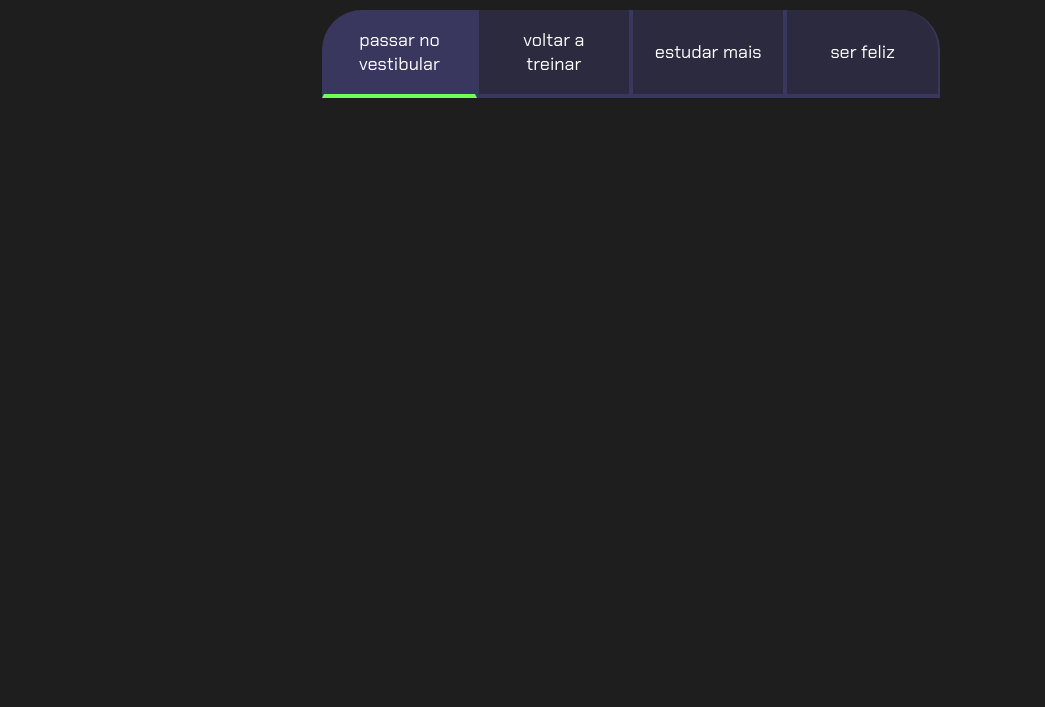
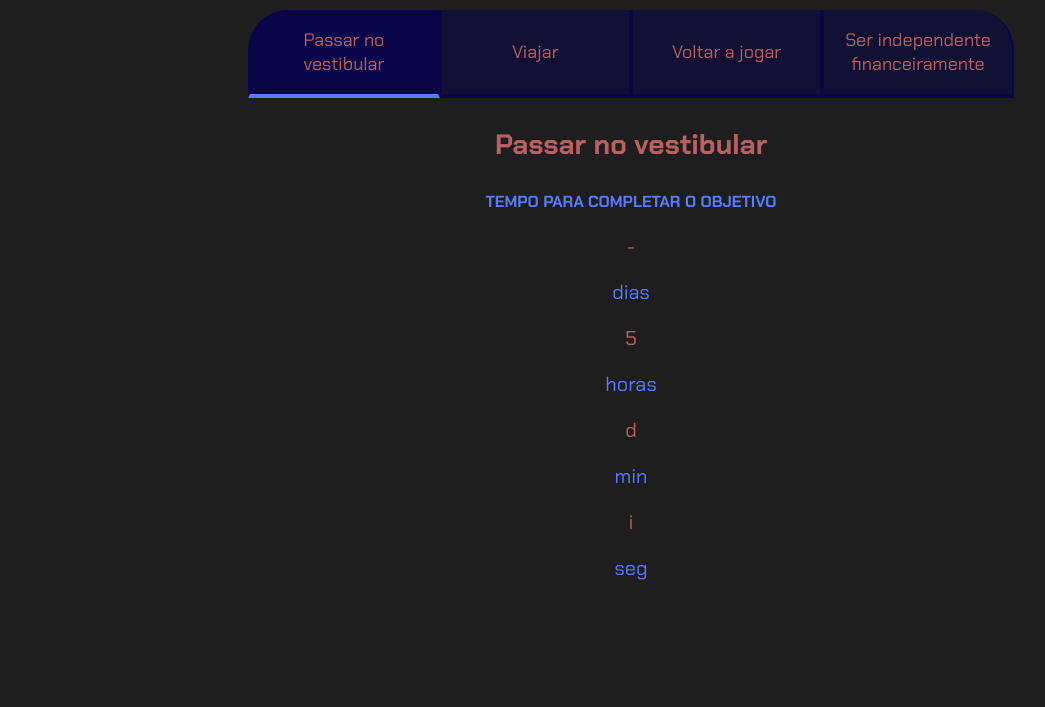
Before and after one commit to isadoraachiroli/vscode3d, a plain HTML site: page index.html in a window 1280 px wide. Shown: the part 93-800 px from the top of the page, without its empty margins (9-1054 px from the left). Drawn offline with Linux system fonts and the light colour scheme.

Commit message:
Add files via upload

```diff
--- a/index.html
+++ b/index.html
@@ -10,14 +10,107 @@
 
 <body>
     <section class="conteudo-principal">
-        <h2 class="titulo-principal">Meus objetivos do ano<span>_</span></h2>
-        <div class="botoes">
-            <button class="botao ativo">passar no vestibular</button>
-            <button class="botao">voltar a treinar</button>
-            <button class="botao">estudar mais</button>
-            <button class="botao">ser feliz</button>
+        <h2 class="titulo-principal">Objetivos da Isa<span>_</span></h2>
+        <div class="conteudo">
+            <div class="botoes">
+                <button class="botao ativo">Passar no vestibular</button>
+                <button class="botao">Viajar</button>
+                <button class="botao">Voltar a jogar</button>
+                <button class="botao">Ser independente financeiramente</button>
+            </div>
+            <div class="abas-texto">
+                <div class="aba-conteudo ativo">
+                    <h3 class="aba-conteudo-titulo-principal">Passar no vestibular</h3>
+                    <h4 class="aba-conteudo-titulo-secundario">Tempo para completar o objetivo</h4>
+                    <div class="contador">
+                        <div class="contador-digito">
+                            <p class="contador-digito-numero" id="dias0">7</p>
+                            <p class="contador-digito-texto">dias</p>
+                        </div>
+                        <div class="contador-digito">
+                            <p class="contador-digito-numero" id="horas0">7</p>
+                            <p class="contador-digito-texto">horas</p>
+                        </div>
+                        <div class="contador-digito">
+                            <p class="contador-digito-numero" id="min0">7</p>
+                            <p class="contador-digito-texto">min</p>
+                        </div>
+                        <div class="contador-digito">
+                            <p class="contador-digito-numero" id="seg0">7</p>
+                            <p class="contador-digito-texto">seg</p>
+                        </div>
+                    </div>
+                </div>
+                <div class="aba-conteudo">
+                    <h3 class="aba-conteudo-titulo-principal">Viajar</h3>
+                    <h4 class="aba-conteudo-titulo-secundario">Tempo para completar o objetivo</h4>
+                    <div class="contador">
+                        <div class="contador-digito">
+                            <p class="contador-digito-numero" id="dias1">7</p>
+                            <p class="contador-digito-texto">dias</p>
+                        </div>
+                        <div class="contador-digito">
+                            <p class="contador-digito-numero" id="horas1">7</p>
+                            <p class="contador-digito-texto">horas</p>
+                        </div>
+                        <div class="contador-digito">
+                            <p class="contador-digito-numero" id="min1">7</p>
+                            <p class="contador-digito-texto">min</p>
+                        </div>
+                        <div class="contador-digito">
+                            <p class="contador-digito-numero" id="seg1">7</p>
+                            <p class="contador-digito-texto">seg</p>
+                        </div>
+                    </div>
+                </div>
+                <div class="aba-conteudo">
+                    <h3 class="aba-conteudo-titulo-principal">Voltar a jogar</h3>
+                    <h4 class="aba-conteudo-titulo-secundario">Tempo para completar o objetivo</h4>
+                    <div class="contador">
+                        <div class="contador-digito">
+                            <p class="contador-digito-numero" id="dias2">7</p>
+                            <p class="contador-digito-texto">dias</p>
+                        </div>
+                        <div class="contador-digito">
+                            <p class="contador-digito-numero" id="horas2">7</p>
+                            <p class="contador-digito-texto">horas</p>
+                        </div>
+                        <div class="contador-digito">
+                            <p class="contador-digito-numero" id="min2">7</p>
+                            <p class="contador-digito-texto">min</p>
+                        </div>
+                        <div class="contador-digito">
+                            <p class="contador-digito-numero" id="seg2">7</p>
+                            <p class="contador-digito-texto">seg</p>
+                        </div>
+                    </div>
+                </div>
+                <div class="aba-conteudo">
+                    <h3 class="aba-conteudo-titulo-principal">Ser independente financeiramente</h3>
+                    <h4 class="aba-conteudo-titulo-secundario">Tempo para completar o objetivo</h4>
+                    <div class="contador">
+                        <div class="contador-digito">
+                            <p class="contador-digito-numero" id="dias3">7</p>
+                            <p class="contador-digito-texto">dias</p>
+                        </div>
+                        <div class="contador-digito">
+                            <p class="contador-digito-numero" id="horas3">7</p>
+                            <p class="contador-digito-texto">horas</p>
+                        </div>
+                        <div class="contador-digito">
+                            <p class="contador-digito-numero" id="min3">7</p>
+                            <p class="contador-digito-texto">min</p>
+                        </div>
+                        <div class="contador-digito">
+                            <p class="contador-digito-numero" id="seg3">7</p>
+                            <p class="contador-digito-texto">seg</p>
+                        </div>
+                    </div>
+                </div>
+            </div>
         </div>
         <script src="main.js"></script>
     </section>
 </body>
+
 </html>
--- a/main.js
+++ b/main.js
@@ -0,0 +1,54 @@
+const botoes = document.querySelectorAll(".botao");
+const textos = document.querySelectorAll(".aba-conteudo");
+
+for (let i=0; i<botoes.length;i++){
+    botoes[i].onclick=function(){
+        for(j=0;j<botoes.length;j++){
+            botoes[j].classList.remove("ativo");
+            textos[j].classList.remove("ativo");
+        }
+        botoes[i].classList.add("ativo");
+        textos[i].classList.add("ativo");
+    }
+}
+
+const contadores = document.querySelectorAll(".contador");
+const tempoObjetivo1 = new Date("2024-05-20T00:00:00");
+const tempoObjetivo2 = new Date("2024-05-20T00:00:00");
+const tempoObjetivo3 = new Date("2024-05-20T00:00:00");
+const tempoObjetivo4 = new Date("2024-05-20T00:00:00");
+
+const tempos = [tempoObjetivo1,tempoObjetivo2,tempoObjetivo3,tempoObjetivo4];
+
+function calculaTempo(tempoObjetivo){
+    let tempoAtual = new Date();
+    let tempoFinal = tempoObjetivo - tempoAtual;
+    let segundos = Math.floor(tempoFinal/1000);
+    let minutos = Math.floor(segundos/60);
+    let horas = Math.floor(minutos/60);
+    let dias = Math.floor(horas/24);
+
+    segundos %= 60;
+    minutos %= 60;
+    horas %= 24;
+
+    return dias+"dias "+horas+"horas "+minutos+"minutos "+segundos+"segundos";
+}
+
+function atualizaCronometro(){
+    document.getElementById("dias0").textContent = calculaTempo(tempos[0])[0];
+    document.getElementById("horas0").textContent = calculaTempo(tempos[0])[1];
+    document.getElementById("min0").textContent = calculaTempo(tempos[0])[2];
+    document.getElementById("seg0").textContent = calculaTempo(tempos[0])[3];
+
+    for (let i=0;i<contadores.length;i++){
+        //contaddoes[i].textContent = CalculaTempo(tempos[i]);
+    }
+}
+
+function comecaCronometro(){
+    atualizaCronometro();
+    setInterval(atualizaCronometro,1000);
+}
+
+comecaCronometro();
--- a/style.css
+++ b/style.css
@@ -1,17 +1,17 @@
 @import url('https://fonts.googleapis.com/css2?family=Chakra+Petch:wght@400;700&display=swap');
 :root {
 --cor-de-fundo: #1E1E1E;
---verde: #6FFF57;
---branco: #FFFFFF;
---botao-ativo: #3A375E;
---botao-inativo: rgba(58, 55, 94, 0.5);
---texto-fundo: rgba(58, 55, 94, 0.3);
+--verde: #577bff;
+--branco: #ba6060;
+--botao-ativo: #0a0449;
+--botao-inativo: rgba(8, 2, 76, 0.5);
+--texto-fundo: rgba(13, 6, 88, 0.3);
 }
 
 body{
     background-color: var(--cor-de-fundo);
     color: var(--branco);
-    font-family: 'Chakra Petch', sans-serif;
+    font-family: "Chakra Petch", sans-serif;
 }
 .conteudo-principal {
     display: flex;
@@ -42,21 +42,62 @@ body{
     border-right: 2px solid var(--botao-ativo);
     border-top: none;
 }
+
+.botao:first-child{
+    border-radius: 40px 40px 0 0;
+}
+
 .botoes{
     display: block;
 }
-@media screen and (min-width: 768px){
-    .botoes{
+.botao.ativo{
+    background-color: var(--botao-ativo);
+    border-bottom: 4px solid var(--verde);
+}
+.abas-textos{
+    background-color: var(--texto-fundo);
+    padding: 40px;
+    border-radius: 0 0 40px 40px;
+}
+.aba-conteudo.ativo{
+    display:block;
+}
+.aba-conteudo{
+    display: none;
+}
+.aba-conteudo-titulo-principal{
+    font-size: 28px;
+    text-align: center;
+}
+.aba-conteudo-titulo-secundario{
+    text-align: center;
+    color: var(--verde);
+    text-transform: uppercase;
+}
+@media screen and (min-width: 768px) {
+    .botoes {
         display: flex;
     }
-    .botao:first-child{
+
+    .botao:first-child {
         border-radius: 40px 0 0 0;
     }
-    .botao:last-child{
+
+    .botao:last-child {
         border-radius: 0 40px 0 0;
     }
 }
-.ativo{
-    background-color: var(--botao-ativo);
-    border-bottom: 4px solid var(--verde);
+.contador{
+    font-size: 20px;
+    text-align: center;
 }
+.contador-digito{
+    padding: 0 16px;
+    text-align: center;
+    min-width: 100px;
+}
+.contador-digito-texto{
+    color: var(--verde);
+    font-size: 20px;
+    margin: 0;
+}
```
Also changed, not shown: 1 other file.
